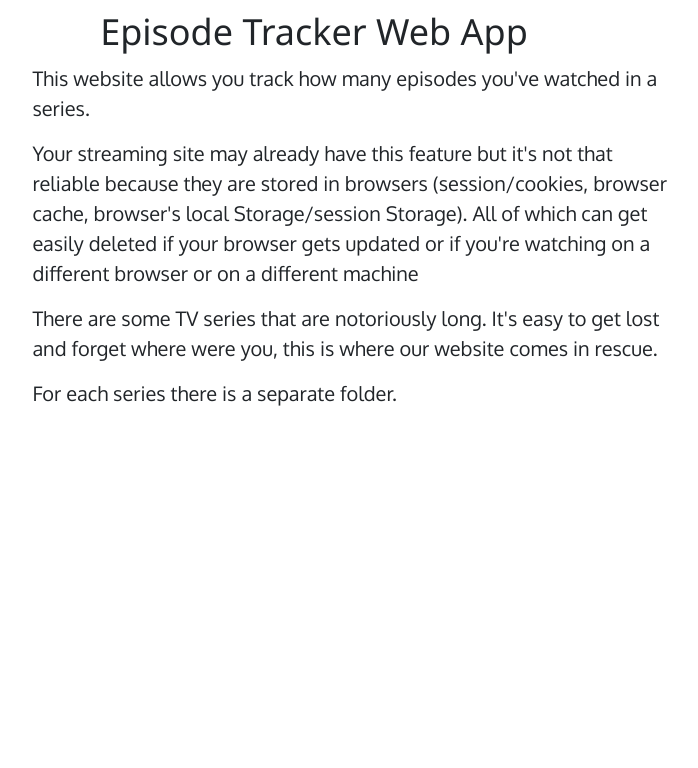
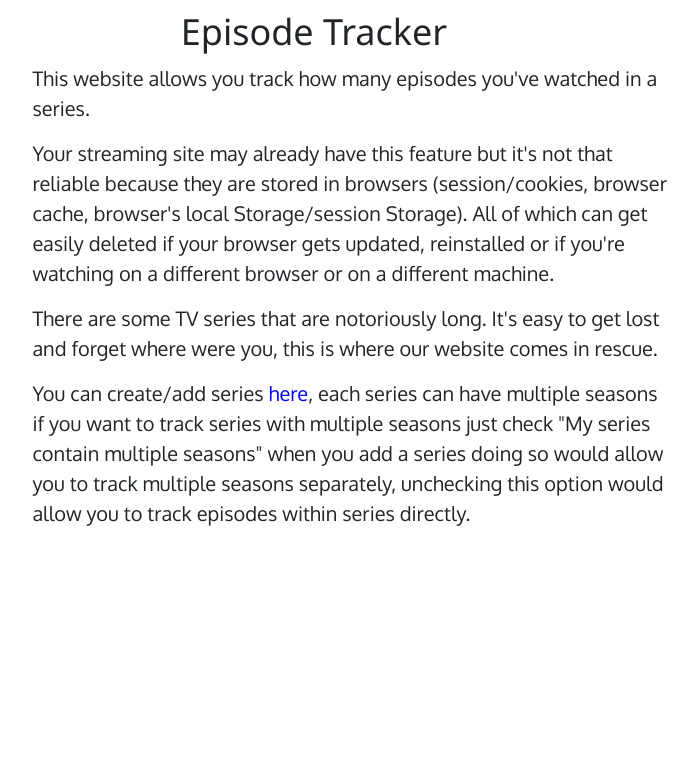
Before and after one commit to JunedKhan101/EpisodeTracker, a Django app: template EpisodeTracker/templates/about.html in a window 1280 px wide. Shown: the part 62-830 px from the top of the page, without its empty margins (326-1024 px from the left). Run offline with Django 3.2, Linux system fonts and the light colour scheme; the template is opened without the code that fills it, so the values that code supplies are empty; some libraries are stand-ins or nearby versions; some web fonts are replaced.

Commit message:
more improvements

```diff
--- a/EpisodeTracker/templates/about.html
+++ b/EpisodeTracker/templates/about.html
@@ -1,17 +1,17 @@
 {% extends 'index.html' %}
 {% block title %} <title>About</title> {% endblock %}
 {% block content %}
-<h1 style="text-align: center;">Episode Tracker Web App</h1>
+<h1 style="text-align: center;">Episode Tracker</h1>
 <div style="font-size: 20px; width: 50%; position: absolute; left: 28%;">
 <p>This website allows you track how many episodes you've watched in a series.</p>
 <p>
-Your streaming site may already have this feature but it's not that reliable because they are stored in browsers (session/cookies, browser cache, browser's local Storage/session Storage). All of which can get easily deleted if your browser gets updated or if you're watching on a different browser or on a different machine
+Your streaming site may already have this feature but it's not that reliable because they are stored in browsers (session/cookies, browser cache, browser's local Storage/session Storage). All of which can get easily deleted if your browser gets updated, reinstalled or if you're watching on a different browser or on a different machine.
 </p>
 <p>
 	There are some TV series that are notoriously long. It's easy to get lost and forget where were you, this is where our website comes in rescue.
 </p>
 <p>
-	For each series there is a separate folder.
+	You can create/add series <a style="color: blue;" href="/series">here</a>, each series can have multiple seasons if you want to track series with multiple seasons just check "My series contain multiple seasons" when you add a series doing so would allow you to track multiple seasons separately, unchecking this option would allow you to track episodes within series directly.
 </p>
 </div>
 <br><br><br><br><br><br><br><br><br><br><br><br><br><br><br><br><br><br><br><br><br><br><br><br><br><br><br><br><br><br><br><br><br><br>
--- a/EpisodeTracker/templates/index.html
+++ b/EpisodeTracker/templates/index.html
@@ -124,7 +124,7 @@
 {% block content %}
   <div id="start-container">
     <p id="slogan">Track your episodes</p>
-    <a id="bg-button" href="">Get Started</a>
+    <a id="bg-button" href="/series">Get Started</a>
   </div>
   <div id="parallax">
     <div id="description">
--- a/EpisodeTracker/templates/notfound.html
+++ b/EpisodeTracker/templates/notfound.html
@@ -2,7 +2,8 @@
 {% block title %} <title>404</title> {% endblock %}
 {% block content %}
 <div style="text-align: center; margin-top: 250px;">
-<h1>404 Page not Found</h1>
+	<h1>404 Page not Found</h1>
+	<small>We don't have a Twitter/Facebook/Instagram page</small>
 </div>
-<br><br><br><br><br><br><br><br><br><br><br><br><br><br><br><br><br><br><br><br>
+<br /><br /><br /><br /><br /><br /><br /><br /><br /><br /><br /><br /><br /><br /><br /><br /><br /><br /><br /><br />
 {% endblock %}
```
